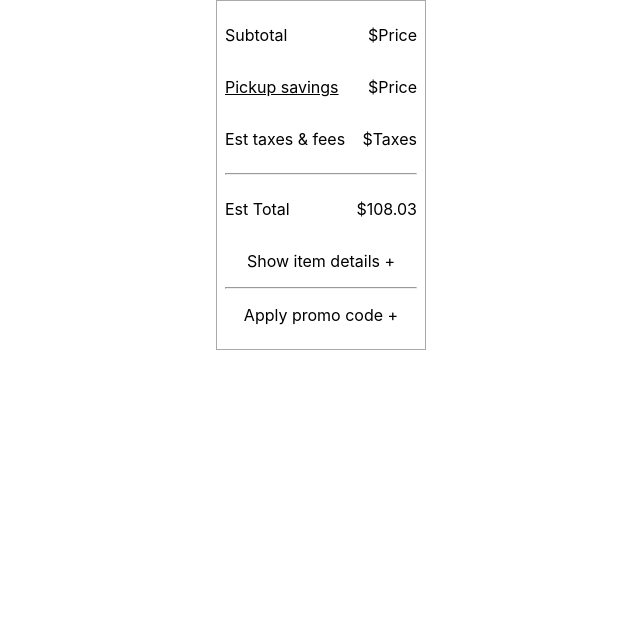
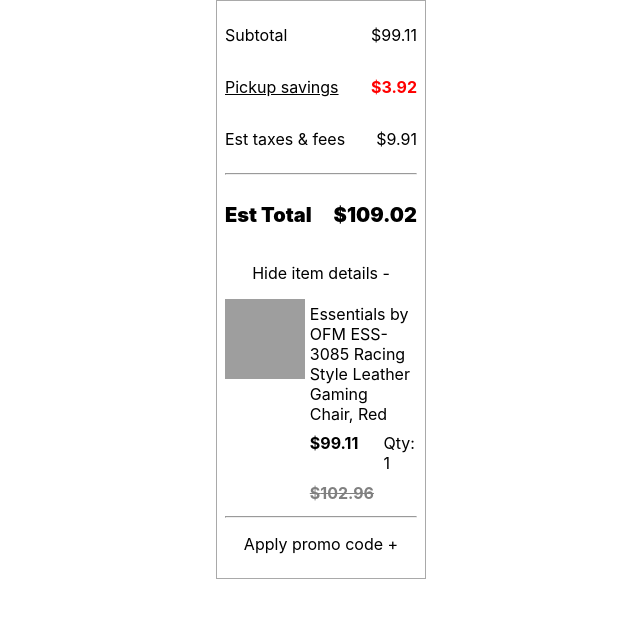
Before and after one commit to zacbennett/walmart, a React (Create React App) app: page / in a window 1280 px wide. Shown: the top 618 px of the page, without its empty margins (319-959 px from the left). Built offline with nearby package versions, Linux system fonts and the light colour scheme; grey boxes are pictures that could not be loaded.

Commit message:
added css on item card

```diff
--- a/src/Containers/rootReducer.js
+++ b/src/Containers/rootReducer.js
@@ -10,6 +10,7 @@ function rootReducer(
     items: [
       {
         sku: 1234,
+        image: 'https://i5.walmartimages.com/asr/e73e1252-642c-4473-93ea-fd3b564a7027_1.3e81ea58fa3042452fe185129a4a865f.jpeg',
         title:
           'Essentials by OFM ESS-3085 Racing Style Leather Gaming Chair, Red',
         price: 99.11,
@@ -33,6 +34,7 @@ function rootReducer(
     case CHANGE_PROMO_CODE:
       return {...state, promoCode: action.code}
     case ADD_PROMO_CODE_INVALID:
+      console.log('NAH BRO')
       return {...state, loading: false, error: 'Promo Code Invalid'}
     case ADD_PROMO_CODE:
       return {...state,loading: true };
--- /dev/null
+++ b/src/ItemCard.css
@@ -0,0 +1,33 @@
+img{
+  width: 80px;
+  height: 80px;
+}
+
+.ItemCard{
+  display: grid;
+  grid-template-columns: 1fr 1fr 1fr;
+  text-align: left;
+}
+#title{
+  grid-column: 2 / 4
+}
+
+#price{
+  grid-column: 2;
+  grid-row: 2;
+  font-weight:bold;
+}
+#qty{
+  grid-column: 3;
+  grid-row: 2;
+}
+#price-slash{
+  grid-column: 2;
+  grid-row: 3;
+  text-decoration: line-through;
+  font-weight:bold;
+  color:gray;
+}
+.ItemCard > p{
+  margin:0.3em;
+}
--- /dev/null
+++ b/src/ItemCard.js
@@ -0,0 +1,17 @@
+import React, { Component } from 'react';
+import './ItemCard.css'
+class ItemCard extends Component {
+  render() {
+    return (
+      <div className="ItemCard">
+        <img src={this.props.image} alt="" />
+        <p id="title"> {this.props.title}</p>
+        <p id="price"> ${this.props.price}</p>
+        <p id="qty"> Qty: {this.props.qty}</p>
+        <p id="price-slash"> ${this.props.priceSlash}</p>
+      </div>
+    );
+  }
+}
+
+export default ItemCard;
--- a/src/ItemDetails.js
+++ b/src/ItemDetails.js
@@ -1,15 +1,17 @@
 import React, { Component } from 'react';
-import './PriceSideBar.css';
+import ItemCard from './ItemCard'
 
 class ItemDetails extends Component {
   render() {
+    let listOfItems = this.props.items.map(item => <ItemCard key={item.sku} {...item}/>)
     return (
       <div className="ItemDetails">
-        <img src="" alt="" />
+        {listOfItems}
+        {/* <img src="" alt="" />
         <p id="title"> Item Title</p>
         <p id="price"> $99.11</p>
         <p id="qty"> 102.96</p>
-        <p id="price-slash"> Qty:1</p>
+        <p id="price-slash"> Qty:1</p> */}
       </div>
     );
   }
--- a/src/PriceSideBar.css
+++ b/src/PriceSideBar.css
@@ -10,3 +10,13 @@
   flex-direction: row;
   justify-content: space-between;
 }
+
+#pickup-savings{
+  color:red;
+  font-weight: bold;
+}
+
+#est-total{
+  font-weight: 900;
+  font-size: 20px;
+}
--- a/src/PriceSideBar.js
+++ b/src/PriceSideBar.js
@@ -8,23 +8,38 @@ import { connect } from 'react-redux';
 class PriceSideBar extends Component {
   constructor() {
     super();
-    this.state = { showItemDetails: false, showPromoCode: false };
+    this.state = { showItemDetails: true, showPromoCode: false };
 
     this.handleClickItemDetail = this.handleClickItemDetail.bind(this);
     this.handleClickShowPromoCode = this.handleClickShowPromoCode.bind(this);
     this.addPromoCode = this.addPromoCode.bind(this);
     this.changePromoCode = this.changePromoCode.bind(this);
   }
+  componentDidMount(){
+    let subtotal = this.props.items.reduce(function(acc, curr) {
+      return acc + curr.price;
+    },0);
+    let taxes = Number((subtotal * .1).toFixed(2))
+
+    let estTotal = subtotal + taxes;
+
+    this.setState({subtotal, taxes, estTotal})
+  }
+
+  componentDidUpdate(prevProps){
+    if(prevProps.discount !== this.props.discount){
+      let estTotal = this.state.estTotal * (1-this.props.discount)
+      this.setState({ estTotal})
+    }
+  }
 
   handleClickShowPromoCode() {
-    console.log(this.props.items);
     this.setState(state => ({ showPromoCode: !state.showPromoCode }));
   }
 
   handleClickItemDetail() {
     this.setState(state => ({ showItemDetails: !state.showItemDetails }));
   }
-// CALL ACTIONS HERE
   addPromoCode() {
     this.props.addPromoCode()
   }
@@ -38,23 +53,23 @@ class PriceSideBar extends Component {
         <div id="price-info">
           <div>
             <p>Subtotal</p>
-            <p>$Price</p>
+            <p>${this.state.subtotal}</p>
           </div>
           <div>
             {/* TODO DIS */}
             <p>
               <u>Pickup savings</u>
             </p>
-            <p>$Price</p>
+            <p id="pickup-savings">$3.92</p>
           </div>
           <div>
             <p>Est taxes & fees</p>
-            <p>$Taxes</p>
+            <p>${this.state.taxes}</p>
           </div>
           <hr />
-          <div>
+          <div id="est-total">
             <p>Est Total</p>
-            <p>$108.03</p>
+            <p>${this.state.estTotal}</p>
           </div>
         </div>
         <p onClick={this.handleClickItemDetail}>
@@ -62,7 +77,7 @@ class PriceSideBar extends Component {
             ? `Hide item details -`
             : 'Show item details +'}
         </p>
-        {this.state.showItemDetails && <ItemDetails />}
+        {this.state.showItemDetails && <ItemDetails items={this.props.items}/>}
         <hr />
         <p onClick={this.handleClickShowPromoCode}>
           {this.state.showPromoCode
@@ -81,7 +96,7 @@ class PriceSideBar extends Component {
 }
 
 function mapStateToProps(state) {
-  return { items: state.items };
+  return { items: state.items, discount: state.discount };
 }
 
 // Replace null with actions you want to dispatch in {}
--- /dev/null
+++ b/src/PromoCode.css
@@ -0,0 +1,16 @@
+.PromoCode{
+  text-align: left;
+}
+
+button{
+  border-radius: 40%;
+    border: 2px solid black;
+    color: black;
+    width: 30%;
+    font-size: 18px;
+    margin: 0.5em;
+}
+
+label{
+  color: gray;
+}
--- a/src/PromoCode.js
+++ b/src/PromoCode.js
@@ -1,6 +1,6 @@
 import React, { Component } from 'react';
 
-// import './PromoCode.css';
+import './PromoCode.css';
 
 class PromoCode extends Component {
   constructor() {
```
